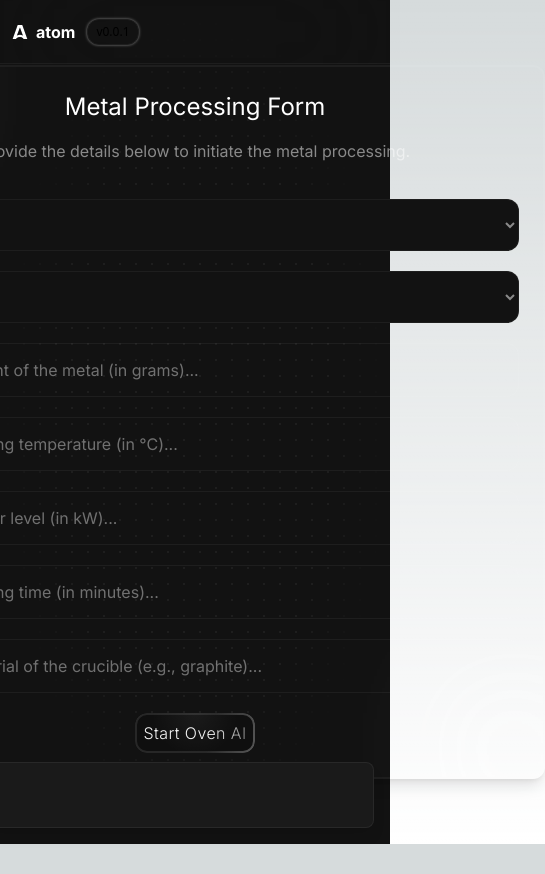
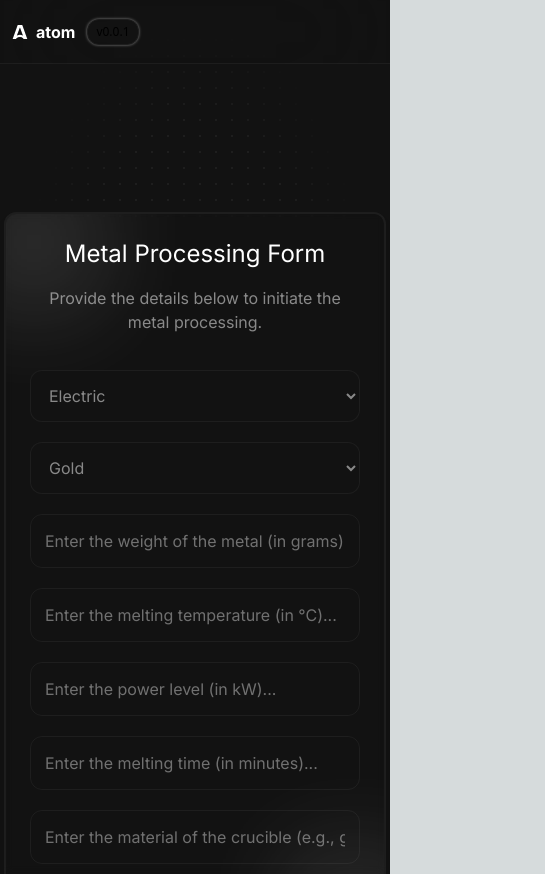
Before and after one commit to JhojanGgarcia/atom, a Next.js app: page /pages/oven in a window 390 px wide. Shown: the whole page, 545 px wide, since content can reach past the window. Before the commit the page ends 844 px from the top, so only its background shows below. Built offline with nearby package versions, Linux system fonts and the light colour scheme.

Commit message:
feat: add responsive.

```diff
--- a/src/app/pages/oven/page.jsx
+++ b/src/app/pages/oven/page.jsx
@@ -1,11 +1,12 @@
 "use client";
-import React, { useState, useEffect } from "react";
+import React, { useState, useEffect, useRef } from "react";
 import Header from "@/components/layout/Header";
 import { Toaster, toast } from "sonner";
 import { userInputs } from "@/lib/userInput";
 import { motion } from "framer-motion";
 import Button from "@/components/ui/Button";
 import { GoogleGenerativeAI } from "@google/generative-ai";
+import "@/styles/mask.css";
 
 // Constantes para la API
 const API_KEY = "AIzaSyB_lem2ycMZDFu6XadJ9AJlkpqpXF380Ik";
@@ -34,6 +35,16 @@ const OvenAI = () => {
   const [resultText, setResultText] = useState("");
   const [displayResponse, setDisplayResponse] = useState("");
   const [completedTyping, setCompletedTyping] = useState(false);
+  const [isOpen, setIsOpen] = useState(false);
+  const [showReadMoreButton, setShowReadMoreButton] = useState(false);
+  const [isAIOpen, setIsAIOpen] = useState(false);
+
+  const paragraphStyles = {
+    WebkitLineClamp: 5,
+    WebkitBoxOrient: "vertical",
+    overflow: "hidden",
+    display: "-webkit-box",
+  };
 
   const handleMouseMove = (e, index) => {
     const rect = e.currentTarget.getBoundingClientRect();
@@ -65,12 +76,12 @@ const OvenAI = () => {
       });
 
       const result = await chatSession.sendMessage(
-        `Toma estos datos y haz una simulacion de un horno, proporcionando formulas usadas para el proceso: ${JSON.stringify(
-          inputValues
-        )}`
+        `Usa los siguientes datos para realizar cálculos matemáticos específicos para un horno de inducción. Proporciona las fórmulas y los pasos detallados del proceso:
+        ${JSON.stringify(inputValues)}
+        Asegúrate de que todos los cálculos estén relacionados exclusivamente con la operación y eficiencia de hornos de inducción, incluyendo, pero no limitado a, el consumo de energía, la frecuencia del campo magnético, y la tasa de calentamiento del material.`
       );
 
-      const rawText = result.response.text();
+      const rawText = await result.response.text(); // Added await to fix promise handling
       const cleanedText = rawText
         .replace(/[*#]/g, "") // Elimina '*' y '#'
         .replace(/\s{2,}/g, " ") // Reemplaza múltiples espacios con un solo espacio
@@ -79,13 +90,14 @@ const OvenAI = () => {
       console.log(cleanedText); // Añade este log para depurar
       setResultText(cleanedText);
     } catch (error) {
-      console.error("Error usando el horno.:", error);
+      console.error("Error usando el horno:", error);
       toast.error("Hubo un problema al usar el horno.");
     }
   };
 
   const handleMouseEnter = (index) => setHoveredIndex(index);
   const handleMouseLeave = () => setHoveredIndex(null);
+  const ref = useRef(null);
 
   useEffect(() => {
     if (resultText) {
@@ -101,29 +113,36 @@ const OvenAI = () => {
           clearInterval(intervalId);
           setCompletedTyping(true);
         }
-      }, 20);
+      }, 10);
 
       return () => clearInterval(intervalId);
     }
   }, [resultText]);
+
+  useEffect(() => {
+    if (ref.current) {
+      setShowReadMoreButton(
+        ref.current.scrollHeight !== ref.current.clientHeight
+      );
+    }
+  }, [ref.current?.scrollHeight, ref.current?.clientHeight]);
 
   return (
     <main className="overflow-x-hidden bg-[#121212]">
       <Header />
       <div className="absolute h-full w-full bg-[radial-gradient(#fff_1px,transparent_1px)] [background-size:16px_16px] [mask-image:radial-gradient(ellipse_50%_50%_at_50%_50%,#000_70%,transparent_100%)] opacity-5"></div>
 
-      <div className="flex min-h-screen flex-col overflow-x-hidden items-center justify-center p-24">
-        <>
+      <div className="flex flex-col md:flex-row min-h-screen  overflow-x-hidden items-center gap-32 justify-center">
         <Toaster />
-          <div className="inset-0 bg-opacity-50 gap-16 flex items-center p-2 justify-center">
-            <div className="absolute border-2 border-white/5 overflow-hidden flex items-center justify-center flex-col w-[700px] h-auto p-6 rounded-xl  shadow-lg backgrop-blur-sm">
+        <div className="inset-0 bg-opacity-50 gap-16 flex-col items-center p-1 justify-between">
+          <div className="relative border-2 border-white/5 overflow-hidden flex items-center justify-center flex-col top-20 p-6 rounded-xl shadow-lg backdrop-blur-sm">
             <span className="absolute bottom-0 mx-auto inset-x-1 h-[1.5px] dark:bg-gradient-to-r w-44 dark:from-fuchsia-400/0 dark:via-white/50" />
             <div className="absolute w-14 h-14 top-0 left-0 bg-white blur-3xl opacity-80" />
             <div className="absolute w-14 h-14 bottom-0 right-0 bg-white blur-3xl opacity-80" />
-              <h2 className="text-2xl text-white mb-4">
+            <h2 className="text-2xl text-white mb-4 text-center">
               Metal Processing Form
             </h2>
-              <p className="mb-4 text-white/50">
+            <p className="mb-4 text-white/50 text-center">
               Provide the details below to initiate the metal processing.
             </p>
             <form onSubmit={handleSubmit} className="w-full">
@@ -138,7 +157,7 @@ const OvenAI = () => {
                   {item.options ? (
                     <motion.select
                       onChange={(e) => handleInputChange(e, item.label)}
-                        className="bg-[#121212] text-white/50  outline-none border border-white/5 w-full rounded-xl p-3.5 transition-opacity duration-500"
+                      className="bg-[#121212] text-white/50 outline-none border border-white/5 w-full rounded-xl p-3.5 transition-opacity duration-500"
                     >
                       {item.options.map((option, index) => (
                         <option
@@ -174,35 +193,16 @@ const OvenAI = () => {
                           : "none",
                     }}
                     aria-hidden="true"
-                      className="pointer-events-none absolute left-0 top-0 z-10 h-full w-full cursor-default rounded-xl border bg-[transparent] p-1 opacity-0 transition-opacity duration-500 placeholder:select-none"
+                    className="pointer-events-none absolute left-0 top-0 z-10 h-full w-full cursor-default rounded-xl bg-transparent opacity-0 transition-opacity duration-500"
                   />
                 </motion.div>
               ))}
               <div className="flex gap-2 justify-center w-full">
                 <Button
+                  onClick={() => setIsAIOpen(!isAIOpen)}
+                  disabled={completedTyping}
                   padding={"px-2 py-2"}
                   type="submit"
-                    icon={
-                      <svg
-                        xmlns="http://www.w3.org/2000/svg"
-                        width="24"
-                        height="24"
-                        viewBox="0 0 24 24"
-                      >
-                        <g
-                          fill="none"
-                          stroke="#ffffff"
-                          stroke-linecap="round"
-                          stroke-width="1.5"
-                        >
-                          <path
-                            stroke-linejoin="round"
-                            d="m9 9l4.5 3L18 9M3 13.5h2m-4-3h4"
-                          />
-                          <path d="M5 7.5V7a2 2 0 0 1 2-2h13a2 2 0 0 1 2 2v10a2 2 0 0 1-2 2H7a2 2 0 0 1-2-2v-.5" />
-                        </g>
-                      </svg>
-                    }
                   className="bg-primary"
                 >
                   Start Oven AI
@@ -210,21 +210,34 @@ const OvenAI = () => {
               </div>
             </form>
           </div>
+        </div>
+
+        {isAIOpen && (
+          <div className="flex min-h-10 p-1  md:h-0 items-center justify-center">
             <motion.div
-  className="fixed bottom-4 right-4 w-full max-w-lg bg-[#1a1a1a] rounded-lg border border-[#ffffff10] shadow-lg p-6"
+              className="w-full max-h-[60vh] p-6 h-auto overflow-auto max-w-xl bg-[#1a1a1a] rounded-lg border mask border-[#ffffff10] shadow-lg "
               initial={{ opacity: 0 }}
               animate={{ opacity: 1 }}
               transition={{ duration: 1 }}
             >
-  <div className="text-white mb-4">{displayResponse}</div>
-  {completedTyping && (
-    <div className="absolute right-4 bottom-2 flex items-center">
-      <CursorSVG />
+              <div
+                style={isOpen ? null : paragraphStyles}
+                ref={ref}
+                className="text-white mb-4"
+              >
+                {displayResponse}
               </div>
+              {showReadMoreButton && (
+                <button
+                  onClick={() => setIsOpen(!isOpen)}
+                  className="text-white/50 font-medium hover:underline"
+                >
+                  {isOpen ? "Read less" : "Read more"}
+                </button>
               )}
             </motion.div>
           </div>
-        </>
+        )}
       </div>
     </main>
   );
```
Lines whose indentation alone changed are shown as unchanged.
